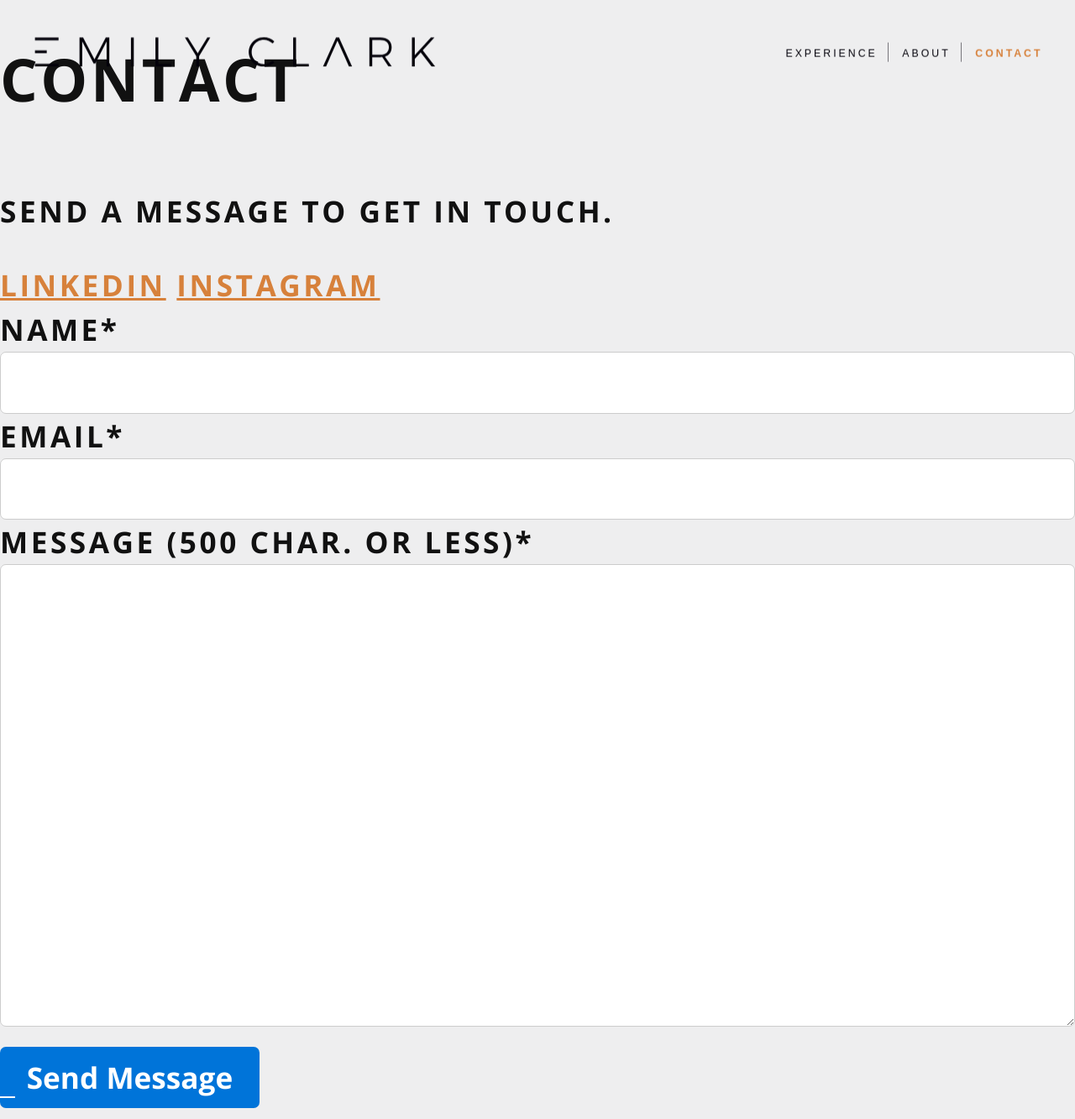
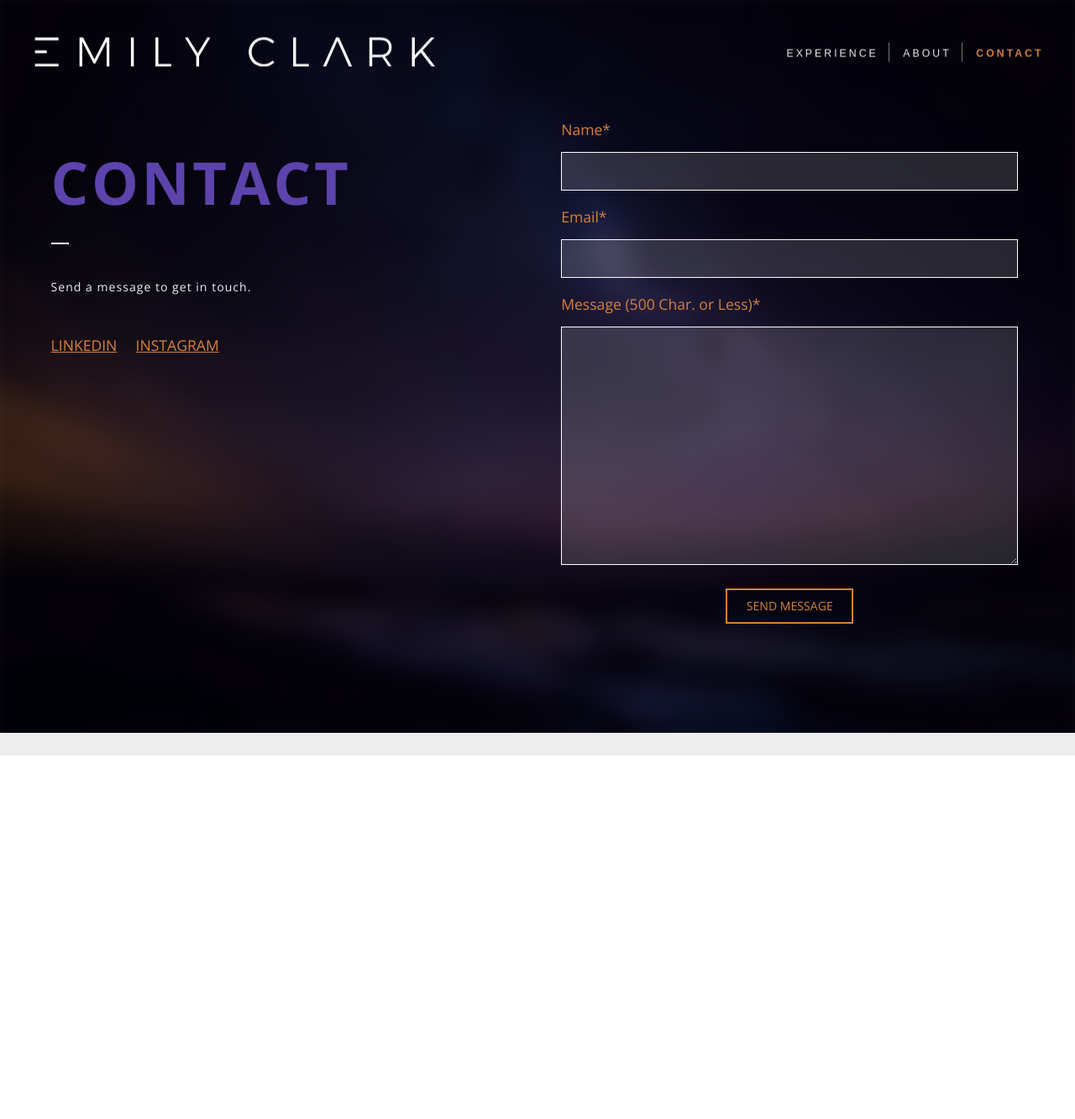
Before and after one commit to EmilyBlaineClark/emilyblaineclark.github.io, a Jekyll site: the page built from contact.html, in a window 1280 px wide. Shown: the whole page at 84% size. Built offline with Jekyll 4.4.1, drawn with Linux system fonts in a browser that asks for light colours; nearby versions of some CDN libraries; after the commit the page ends 900 px from its top, so only the background shows below that.

Commit message:
Contact page styles

```diff
--- a/_sass/_general.scss
+++ b/_sass/_general.scss
@@ -85,10 +85,18 @@ nav a{
 .upper-half{
   overflow-y: hidden;
   position: relative;
-  padding-top: 7em;
+  padding-top: 3em;
   padding-bottom: 5em;
   color: $gray-light;
   font-family: $opensans;
+
+  @media(min-width: 700px){
+    padding-top: 5em;
+  }
+
+  @media(min-width: 1000px){
+    padding-top: 7em;
+  }
 
   p{
     font-weight: normal;
@@ -119,6 +127,7 @@ nav a{
     position: relative;
     bottom: -40px;
     left: 50%;
+    transform: translateX(-50%);
     background: url('/images/svgs/scroll-down-arrow.svg');
     background-size: cover;
     background-repeat: no-repeat;
--- a/_sass/_nav.scss
+++ b/_sass/_nav.scss
@@ -54,8 +54,8 @@ nav .pseudo.button.burger:before{
 
 nav .burger ~ .menu{
   background: $black;
-  border-left: $purple-dark 2px solid;
-  right: -2px;
+  border-left: #846DCB 3px solid;
+  right: -3px;
   padding-top: 4em;
 
   @media (min-width: 960px){
@@ -144,7 +144,8 @@ nav .brand{
 // Dark Pages
 .page__homepage,
 .page__experience-html,
-.page__about-html{
+.page__about-html,
+.page__contact-html{
   .logo-svg{
     fill: $white;
   }
--- a/_sass/_page.scss
+++ b/_sass/_page.scss
@@ -1,5 +1,6 @@
 // Homepage
-.page__homepage{
+.page__homepage,
+.page__contact-html{
   height: 100vh;
   overflow: hidden;
 
@@ -83,7 +84,8 @@
 }
 
 .experience-bgs,
-.about-bgs{
+.about-bgs,
+.contact-bgs{
   position: absolute;
   top: 0;
   left:0;
@@ -156,6 +158,18 @@
   padding-top: 8em;
 }
 
+.timeline-item{
+  width: 100%;
+
+  @media(min-width: 700px){
+    width: 50%;
+  }
+
+  @media(min-width: 1000px){
+    width: 100%;
+  }
+}
+
 .three-fifth-700{
   @media (min-width: 700px){
     padding-right: 5em;
@@ -169,3 +183,88 @@
     padding-top: 4em;
   }
 }
+
+
+// Contact Page
+.contact-content{
+  position: relative;
+  z-index: 10;
+
+  @media(min-width: 1000px){
+    text-align: left;
+  }
+}
+
+.contact-bgs{
+  filter: blur(15px);
+  top: -29px;
+  left: -29px;
+  bottom: -29px;
+  right: -29px;
+}
+
+.page__contact-html{
+  text-align: center;
+
+  .title{
+    color: $purple-bright;
+  }
+
+  .page-title{
+    &:after{
+      left: 50%;
+      width: 0.6em;
+
+      @media(min-width: 1000px){
+        left: 0;
+      }
+    }
+  }
+
+  .contact-bgs:after{
+    background: $black;
+  }
+
+  .upper-half:after{
+    display: none;
+  }
+}
+
+.contact-form{
+  text-align: left;
+  padding: 1em;
+
+  label{
+    color: $orange;
+    display: inline-block;
+    margin-bottom: 0.8em;
+  }
+
+  input, textarea{
+    background: rgba($white, 0.14);
+    border: 1px solid $white;
+    border-radius: 0;
+    margin-bottom: 1em;
+    height: auto;
+    padding: 0.5em;
+    display: inline-block;
+  }
+
+  input[type=submit]{
+    left: 50%;
+    transform: translateX(-50%);
+  }
+  .btn{
+    @extend .btn;
+
+    &:after{
+      content: "";
+      width: 0.8em;
+      height: 2px;
+      background: $orange;
+      position: absolute;
+      top: 50%;
+      left: 0;
+    }
+  }
+}
--- a/contact.html
+++ b/contact.html
@@ -3,15 +3,23 @@ layout: default
 title: contact
 ---
 
+<div class="upper-half">
+  <div class="contact-bgs">
+    <img class="contact-bg scale" data-scale="best-fill" data-align="center" src="/images/bg-images/home-768.jpg" srcset="/images/bg-images/home-768.jpg 700w, /images/bg-images/home-1024.jpg 1024w">
+  </div>
+  <div class="flex one two-1000 contact-content">
+    <div class="">
       <div class="page-title">
         <h1 class="title">Contact</h1>
+      </div>
       <p>Send a message to get in touch.</p>
       <div class="social-links">
         <a href="#" class="linkedin">LinkedIn</a>
         <a href="#" class="instagram">Instagram</a>
       </div>
-
-  <form action="#">
+    </div>
+    <div class="">
+      <form class="contact-form" action="#">
         <label for="name">Name*</label>
         <input id="name" name="name" type="text" required>
 
@@ -21,6 +29,8 @@ title: contact
         <label for="message">Message (500 Char. or Less)*</label>
         <textarea name="message" id="message" cols="30" rows="10" required></textarea>
 
-    <input type="submit" value="Send Message" placeholder="Send Message">
+        <input class="btn" type="submit" value="Send Message" placeholder="Send Message">
       </form>
     </div>
+  </div>
+</div>
--- a/js/scripts.js
+++ b/js/scripts.js
@@ -1,4 +1,5 @@
 /*! image-scale v2.2 | ©2012-2016 GestiXi | Licensed under the MIT license */
+// https://github.com/gestixi/image-scale
 (function(l){"function"===typeof define&&define.amd?define(["jquery"],l):"object"===typeof module&&module.exports?module.exports=function(m,a){void 0===a&&(a="undefined"!==typeof window?require("jquery"):require("jquery")(m));l(a);return a}:l(jQuery)})(function(l){l.fn.imageScale=function(a){return this.each(function(){var f=this,d=l(this),b=d.data("imageScale"),g="IMG"===this.tagName?d:d.find("img");if(b)if("string"==typeof a)b[a]();else if("object"==typeof a)b[a.method||"scale"](!1,a);else b.scale();
 else{var e=g[0].complete,k=l.extend({},l.fn.imageScale.defaults,"object"==typeof a&&a),h=function(){d.data("imageScale",b=new m(f,k));b.scale(!0,k)};e?h.apply(d[0]):g.on("load",h).attr("src",g.attr("src"))}})};l.fn.imageScale.defaults={scale:"best-fill",align:"center",parent:null,hideParentOverflow:!0,fadeInDuration:0,rescaleOnResize:!1,didScale:function(a,f){},logLevel:0};var m=function(a,f){var d=this;d.options=f;d.element=a;var b=d.$element=l(a),g=d.$img="IMG"===a.tagName?b:b.find("img"),e=d.img=
 g[0];d.src=g.attr("src");d.imgWidth=e.naturalWidth||e.width;d.imgHeight=e.naturalHeight||e.height;b=d.$parent=f.parent?f.parent:l(b.parent()[0]);d.parent=b[0];"static"===b.css("position")&&b.css("position","relative");f.rescaleOnResize&&l(window).resize(function(a){d.scheduleScale()})};l.fn.imageScale.Constructor=m;m.prototype={NONE:"none",FILL:"fill",BEST_FILL:"best-fill",BEST_FIT:"best-fit",BEST_FIT_DOWN_ONLY:"best-fit-down",ALIGN_LEFT:"left",ALIGN_RIGHT:"right",ALIGN_CENTER:"center",ALIGN_TOP:"top",
@@ -12,6 +13,7 @@ this;this._didScheduleScale=!0;requestAnimationFrame(function(){setTimeout(funct
 
 $(function() {
   $("img.scale").imageScale({
-  rescaleOnResize: true
+  rescaleOnResize: true,
+  align: 'center'
   });
 });
```
Also changed, not shown: experience.html (+4 -4 lines), images/bg-images/grid-background-svg.svg (added), images/bg-images/laptop-device-for-mobile.png (added), images/bg-images/laptop-device-for-mobile@2x.png (added), images/bg-images/phone-device-for-desktop.png (added), images/bg-images/phone-device-for-desktop@2x.png (added), images/bg-images/phone-device-for-mobile.png (added), images/bg-images/phone-device-for-mobile@2x.png (added), images/bg-images/tablet-device-for-desktop.png (added), images/bg-images/tablet-device-for-mobile.png (added), images/bg-images/tablet-device-for-mobile@2x.png (added), 3 other files. Lines whose indentation alone changed are shown as unchanged.
